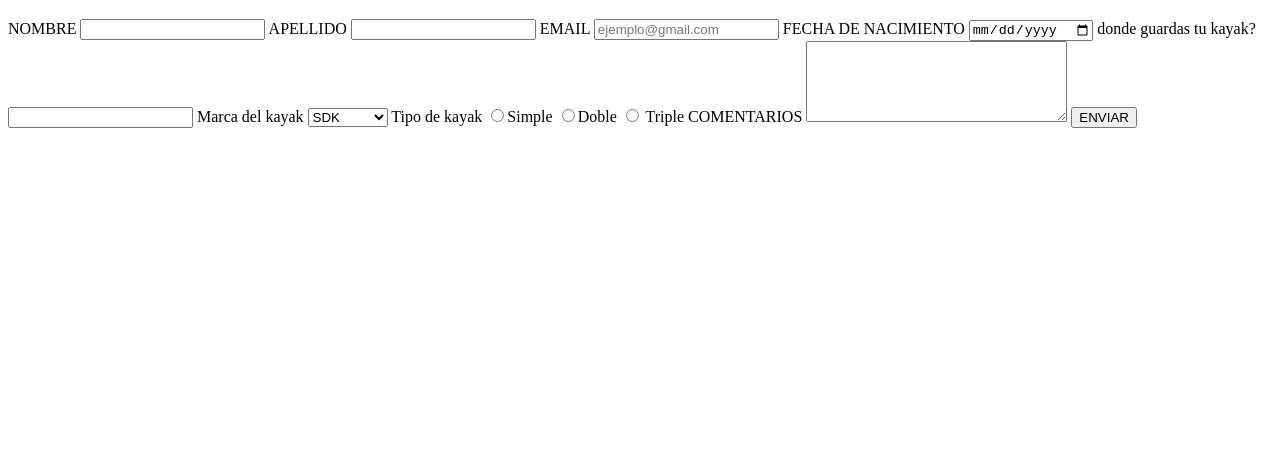
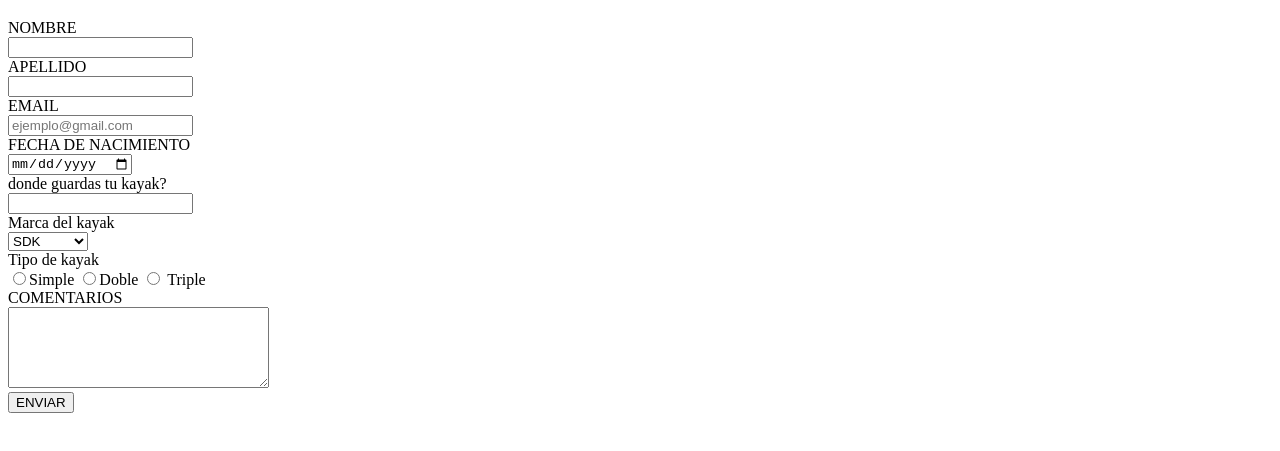
Before and after one commit to PauCedones/ejercicio-02, a plain HTML site: page formulario.html in a window 1280 px wide. Shown: the part 61-512 px from the top of the page. Drawn offline with Linux system fonts and the light colour scheme.

Commit message:
terminando formularios

```diff
--- a/formulario.html
+++ b/formulario.html
@@ -1,33 +1,37 @@
 <!doctype html>
 <html>
 <head>
+    <style>
+        .label{
+            display:block;}
+    </style>
 </head>
 <body>
     <h1>Bienvenido al mundo de los formularios</h1>
     <form method="post" action="https://google.com">
-        <label for="NOMBRE" class="label">NOMBRE</label>
+        <label class="label">NOMBRE</label>
             <input type="text" name"" value""/>
-        <label>APELLIDO</label>
+        <label class="label">APELLIDO</label>
             <input type="text" name"" value""/>
-        <label>EMAIL</label>
+        <label class="label">EMAIL</label>
             <input type="email" name"" value"" placeholder="ejemplo@gmail.com"/>
-        <label>FECHA DE NACIMIENTO</label>
+        <label class="label">FECHA DE NACIMIENTO</label>
             <input type="date"/>
-        <label>donde guardas tu kayak?</label>
+        <label class="label">donde guardas tu kayak?</label>
             <input type="adress"/>
-        <label>Marca del kayak</label>
+        <label class="label">Marca del kayak</label>
             <select>
                 <option>SDK</option>
                 <option>ELADIUS</option>
                 <option>ASIAK</option>
             </select>
-        <label>Tipo de kayak</label>
+        <label class="label">Tipo de kayak</label>
             <input type="radio" name="tipo"value="simple"/>Simple
             <input type="radio" name="tipo"value="doble"/>Doble
             <input type="radio" name="tipo"value="triple"/> Triple
-        <label>COMENTARIOS</label>
+        <label class="label">COMENTARIOS</label>
             <textarea cols="30" rows="5" maxlength="15"></textarea>
-        <button type="submit">ENVIAR</button>
+        <button class="label" type="submit">ENVIAR</button>
     </form>
 </body>
 </html>
```
